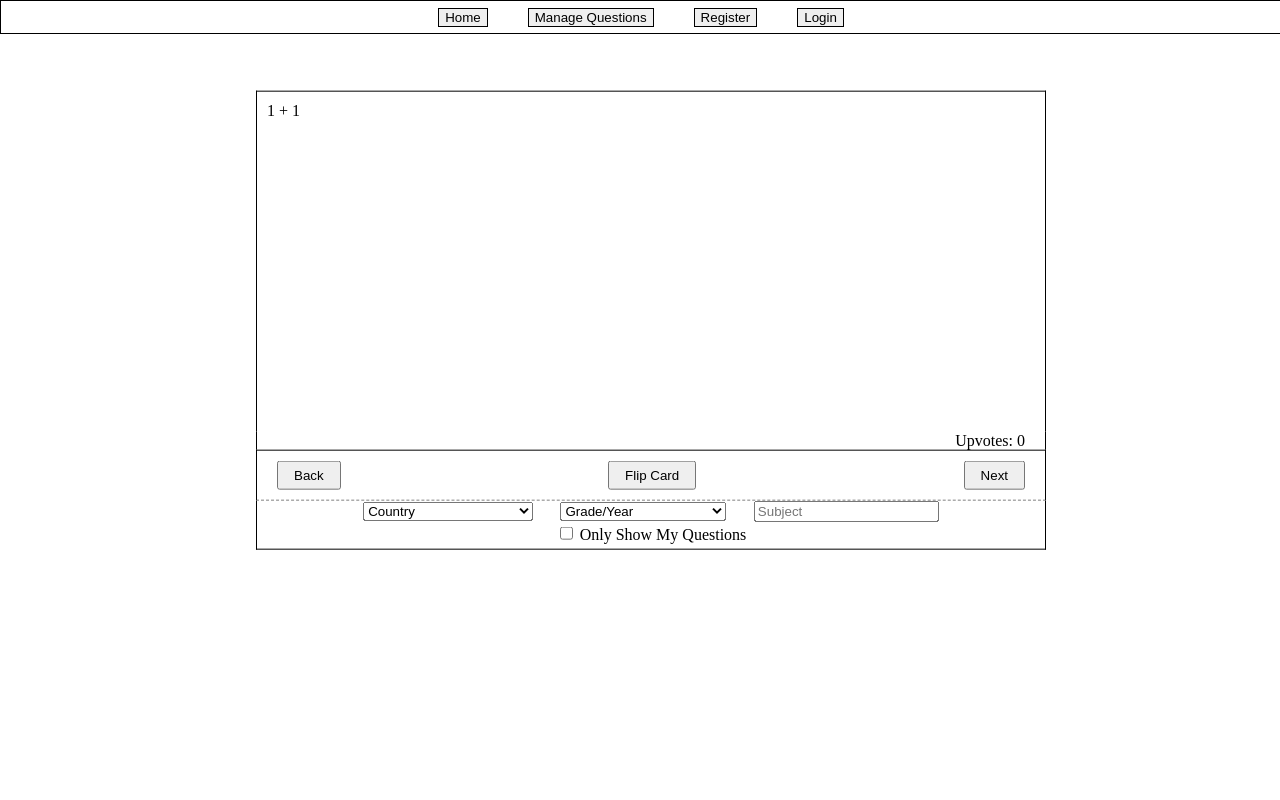
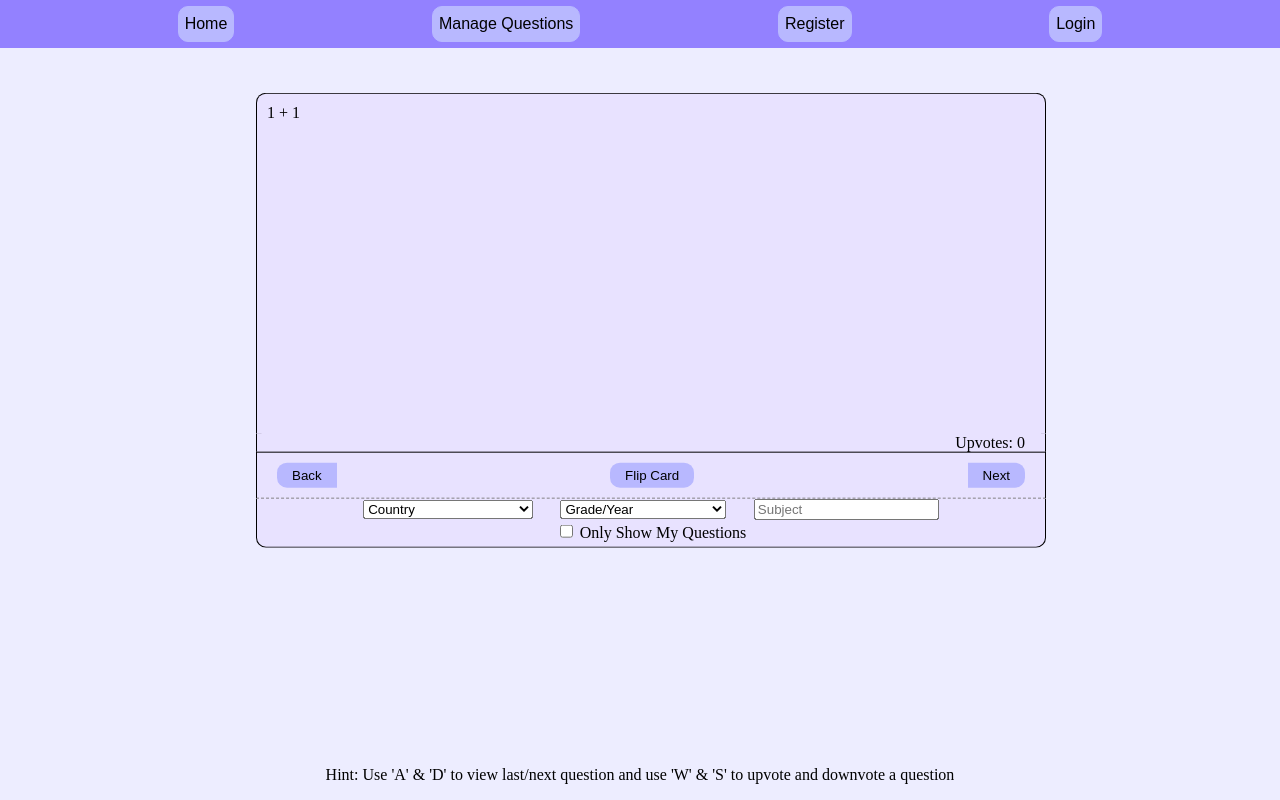
Before and after one commit to LackingCuriosity/studyApp, a Django app: page / in a window 1280 px wide. Run offline with Django 5.2, Linux system fonts and the light colour scheme; data comes from the database, SQL or seed files in the repository; both versions use the stored data as it was after the commit.

Commit message:
Made it look ok

```diff
--- a/studyApp/myApp/static/myApp/asyncQuestion.js
+++ b/studyApp/myApp/static/myApp/asyncQuestion.js
@@ -1,11 +1,15 @@
 
 document.addEventListener("DOMContentLoaded", () => {
+    // gets a new question and increases next question value by 1
     function getQuestion() {
+
+        // get question and increase by 1
         newQuestionButton = document.getElementById('newQuestionButton')
         value = newQuestionButton.value
         newQuestionButton.value++
         questionDiv = document.getElementById('questionDiv')
-        // apply filters if needed
+
+        // apply filters if needed and return
         year = document.getElementById("year").value
         country = document.getElementById("country").value
         subject = document.getElementById("subject").value
@@ -15,11 +19,16 @@ document.addEventListener("DOMContentLoaded", () => {
         })
         .then(data => data.json())
         .then(data => {
+            // get question and ID
             questionDiv.innerHTML = data["question"]
+            document.getElementById("answerDiv").innerHTML = data["answer"]
             questionDiv.dataset.id = data["id"]
+
+            // show upvotes
             document.getElementById("questionUpvotesAmount").innerHTML = data["upvotes"]
             questionDiv.dataset.upvotes = data["upvotes"]
-            document.getElementById("answerDiv").innerHTML = data["answer"]
+
+            // if user owns data, hide upvote bar
             if(data["isOwn"]) {
                 document.getElementById("upvoteDiv").style.display = "none"
             }
@@ -29,26 +38,46 @@ document.addEventListener("DOMContentLoaded", () => {
 
         })
     }
+
+    // refreshes current question
     function updateQuestion() {
         document.getElementById('newQuestionButton').value--;
         getQuestion()
     }
+
+    // get new question on click
     newQuestionButton = document.getElementById('newQuestionButton')
-    newQuestionButton.addEventListener("click", getQuestion)
+    newQuestionButton.addEventListener("click", e => {
+            nextButton = document.getElementById("newQuestionButton")
+            nextButton.classList.add("questionRefresh")
+            setTimeout(() => {
+                nextButton.classList.remove("questionRefresh")
+            }, 100)
+            getQuestion()
+    })
+
+    // on change update quesiton
     document.getElementById("year").addEventListener("change" , updateQuestion)
     document.getElementById("country").addEventListener("change" , updateQuestion)
     document.getElementById("subject").addEventListener("keyup" , updateQuestion)
     document.getElementById("onlyMyQuestion").addEventListener("change", updateQuestion)
 
-
+    // get previous question.
     function back() {
         if (document.getElementById('newQuestionButton').value <= 1) {
             return
         }
         document.getElementById('newQuestionButton').value -= 2
+
+        backButton = document.getElementById("lastQuestionButton")
+        backButton.classList.add("questionRefresh")
+        setTimeout(() => {
+            backButton.classList.remove("questionRefresh")}, 100)
+
         getQuestion();
     }
 
+    // Keyboard controls
     document.getElementById("lastQuestionButton").addEventListener("click", back)
         document.addEventListener("keyup", e => {
 
--- a/studyApp/myApp/static/myApp/home.css
+++ b/studyApp/myApp/static/myApp/home.css
@@ -5,9 +5,17 @@
     transform: translate(-50%, -50%);
     text-align: center;
     width: 60%;
+
+}
+
+#questionDiv, #answerDiv, #questionControls, #upvotesDiv, #questionUpvotesAmountDiv {
+    background-color: #d0b0ff2c;
 }
 
 #questionDiv, #answerDiv {
+    border-radius: 10px;
+    border-bottom-left-radius: 0;
+    border-bottom-right-radius: 0;
     padding: 10px;
     text-align: left;
     width: 100%;
@@ -50,6 +58,8 @@
     border: 1px solid black;
     border-top: none;
     flex-wrap: wrap;
+    border-bottom-left-radius: 10px;
+    border-bottom-right-radius: 10px;
 
 
 }
@@ -126,3 +136,32 @@
     text-align: right;
     padding-right: 20px;
 }
+
+button {
+    width: fit-content;
+    height: fit-content;
+    background-color: #B8B8FF;
+    border: none;
+    border-radius: 10px;
+}
+
+#newQuestionButton {
+    border-top-left-radius: 0;
+    border-bottom-left-radius: 0;
+}
+
+#lastQuestionButton {
+    border-top-right-radius: 0;
+    border-bottom-right-radius: 0;
+}
+
+#hint {
+    position: absolute;
+    bottom: 2%;
+    text-align: center;
+    width:100%;
+}
+
+.questionRefresh {
+    background-color: #b8b8ff90 !important;
+}
--- a/studyApp/myApp/static/myApp/layout.css
+++ b/studyApp/myApp/static/myApp/layout.css
@@ -1,6 +1,7 @@
 body {
     margin: 0;
     overflow-x: hidden;
+    background-color: #dcdcff81;
 }
 
 button:hover {
@@ -11,19 +12,28 @@ button:hover {
     position: absolute;
     float: top;
     width: 100%;
-    height: 2rem;
+    height: 3rem;
     display:flex;
-    border: 1px solid black;
-    justify-content: center;
+    justify-content: space-evenly;
     align-items: center;
+    background-color: #9381FF;
 }
 
 .navItem {
     margin-left: 20px;
     margin-right: 20px;
-    border: 1px solid black;
     vertical-align: auto;
     text-align: center;
+    height: 2.2rem;
+    border: 1px solid #B8B8FF;
+    border-radius: 10px;
+    font-size: 12pt;
+    background-color: #B8B8FF;
+}
+
+.navItem:hover {
+    background-color: #2f18471e;
+    border-color: #2F1847;
 }
 
 .largeText {
--- a/studyApp/myApp/static/myApp/manageQuestions.js
+++ b/studyApp/myApp/static/myApp/manageQuestions.js
@@ -1,7 +1,10 @@
 document.addEventListener("DOMContentLoaded", () => {
+    // get filter value
     country = document.getElementById("country")
     year = document.getElementById("year")
     validSubjects = ["Accounting", "Biology", "Chemistry", "Computer Science", "Design And Technology", "Economics", "English", "Food Science", "French", "Math", "Geography", "Music", "Physics", "Philosophy", "Psycology", "Statistics"]
+
+    // returns if the value given is valid
     function isValid() {
         question = document.getElementById("addQuestion")
         answer = document.getElementById("addAnswer")
@@ -33,6 +36,7 @@ document.addEventListener("DOMContentLoaded", () => {
         datalist.innerHTML += "<option data-value=" + subject + ">" + subject + "</option>"
     }
 
+    //for all delete buttons, add onclick funtion to bring up confirmation and apply question ID
     confirmationDiv = document.getElementById("confirmationDiv")
     deleteButtons = document.getElementsByClassName("delete")
     for (deleteButton of deleteButtons) {
--- a/studyApp/myApp/static/myApp/register.js
+++ b/studyApp/myApp/static/myApp/register.js
@@ -1,7 +1,6 @@
 document.addEventListener("DOMContentLoaded", () => {
     console.log("DSd")
     if (document.getElementById("messageDiv").innerHTML == "") {
-        console.log("DS")
-    document.getElementById("messageDiv").style.display = "none"
+        document.getElementById("messageDiv").innerHTML = "WARNING THIS SITE WAS NOT BUILT WITH SECURITY AND CRYPTOGRAPY IN MIND. PLEASE DO NOT USE THE SAME OR SIMILAR CREDENTIALS AS OTHER SITES"
 }
 })
--- a/studyApp/myApp/static/myApp/upvote.js
+++ b/studyApp/myApp/static/myApp/upvote.js
@@ -3,8 +3,8 @@ document.addEventListener("DOMContentLoaded", () => {
     voteElements = document.getElementsByClassName("vote")
 
     function sendVote(amount) {
-
-            if (document.getElementById("upvoteDiv").style.display == "none") {
+            // if upvote is invalid -- ignore
+            if (document.getElementById("upvoteDiv").style.display == "none" || document.getElementById("upvotesAmount").innerHTML.trim() == "0") {
                 return
             }
             //update info for user
@@ -57,6 +57,7 @@ document.addEventListener("DOMContentLoaded", () => {
         }
     })
 
+    // updates the amount of upvotes they have
     setInterval(() => {
         fetch("/updateUpvotes", {
             method: "GET"
--- a/studyApp/myApp/templates/myApp/layout.html
+++ b/studyApp/myApp/templates/myApp/layout.html
@@ -14,7 +14,7 @@
         <a href="{% url 'home' %}"><button class="navItem"> Home </button></a>
         <a href='{% url "manageQuestions" %}'><button class="navItem"> Manage Questions</button></a>
         {% if user.is_authenticated %}
-        <a href='{% url "logout" %}'><button class="navItem"> logout </button></a>
+        <a href='{% url "logout" %}'><button class="navItem"> Logout </button></a>
         {% else %}
         <a href='{% url "register" %}'><button class="navItem"> Register </button></a>
         <a href='{% url "login" %}'><button class="navItem"> Login </button></a>
--- a/studyApp/myApp/templates/myApp/test.html
+++ b/studyApp/myApp/templates/myApp/test.html
@@ -17,8 +17,8 @@
 {% block body %}
 <body>
     <div id="questionContainer">
-        <div id="questionDiv"></div>
-        <div id="answerDiv"></div>
+        <div id="questionDiv" class=""></div>
+        <div id="answerDiv" class=""></div>
     <div id="questionUpvotesAmountDiv">Upvotes: <span id="questionUpvotesAmount"></span></div>
     <div id="questionControls">
         <button id="lastQuestionButton" class="buttonPressedAnimation questionButton">Back</button>
@@ -57,5 +57,7 @@
             <div class="filter"><input type="checkbox" name="onlyMyQuestion" id="onlyMyQuestion"> Only Show My Questions</div>
         </div>
     </div>
-
+</div>
+</body>
+    <div id="hint">Hint: Use 'A' & 'D' to view last/next question and use 'W' & 'S' to upvote and downvote a question</div>
 {% endblock %}
--- a/studyApp/myApp/views.py
+++ b/studyApp/myApp/views.py
@@ -55,14 +55,18 @@ def getQuestion(request):
     # get question if the question exists
     if (request.GET.get('question')):
 
+        #get requested Question ID
         questionID = int(request.GET.get('question'))
         questionID = questionID % len(Question.objects.all())
+
+        # get filters if applciable
         year = int(request.GET.get("year", -1))
         country = request.GET.get("country", "")
         subject = request.GET.get("subject", "")
         onlyMyQuestion = request.GET.get("onlyMyQuestion", "false")
-        print(onlyMyQuestion)
         questions = (Question.objects.all().order_by('-upvotes'))
+
+        #apply filters if applicable
         if year != -1:
             questions = questions.filter(year=year)
         if country != "Country":
@@ -70,9 +74,14 @@ def getQuestion(request):
         if subject != "":
             questions = questions.filter(subject=subject)
         if onlyMyQuestion == "true":
-            questions = questions.filter(person=request.user)
+            if (request.user.is_authenticated):
+                questions = questions.filter(person=request.user)
+            else:
+                return JsonResponse({"question" : "You Are Not Logged In!<br>You Have no Questions!", "answer":"You Are Not Logged In! You Have no Questions!", "upvotes": ""})
         if len(questions) == 0:
             return JsonResponse({"question" : "No Questions Yet!", "answer":"No Questions Yet!", "upvotes": ""})
+
+        #get the question requested, loop back if needed
         questionID = questionID % len(questions)
         model = model_to_dict(questions[questionID])
         if request.user.is_authenticated:
@@ -167,6 +176,8 @@ def manageQuestions(request):
         userCountry = request.POST.get("country", "")
         userSubject = request.POST.get("subject", "")
         userYear = request.POST.get("year", "-1")
+
+        #If valid, make and save
         if userQuestion != "" and userAnswer != "" and userSubject in validSubjects and userCountry in validCountries and int(userYear) in validYears:
             question = Question.objects.create(question=request.POST["question"], answer=request.POST["answer"], upvotes=0, country=userCountry, subject=userSubject, year=userYear)
             question.save()
--- a/studyApp/studyApp/settings.py
+++ b/studyApp/studyApp/settings.py
@@ -24,9 +24,9 @@ BASE_DIR = os.path.dirname(os.path.dirname(os.path.abspath(__file__)))
 SECRET_KEY = 'django-insecure-o@av)j7qf0k0lh(u*&=5je1(fn0ou_hg!on@!$5fxv%r-_1@ej'
 
 # SECURITY WARNING: don't run with debug turned on in production!
-DEBUG = True
+DEBUG = False
 
-ALLOWED_HOSTS = []
+ALLOWED_HOSTS = ['.vercel.app']
 
 
 # Application definition
@@ -68,7 +68,7 @@ TEMPLATES = [
     },
 ]
 
-WSGI_APPLICATION = 'studyApp.wsgi.application'
+WSGI_APPLICATION = 'api.wsgi.application'
 
 
 # Database
```
Also changed, not shown: studyApp/myApp/static/myApp/manageQuestions.css (+30 -1 lines), studyApp/myApp/static/myApp/register.css (+8 -4 lines), studyApp/db.sqlite3.
